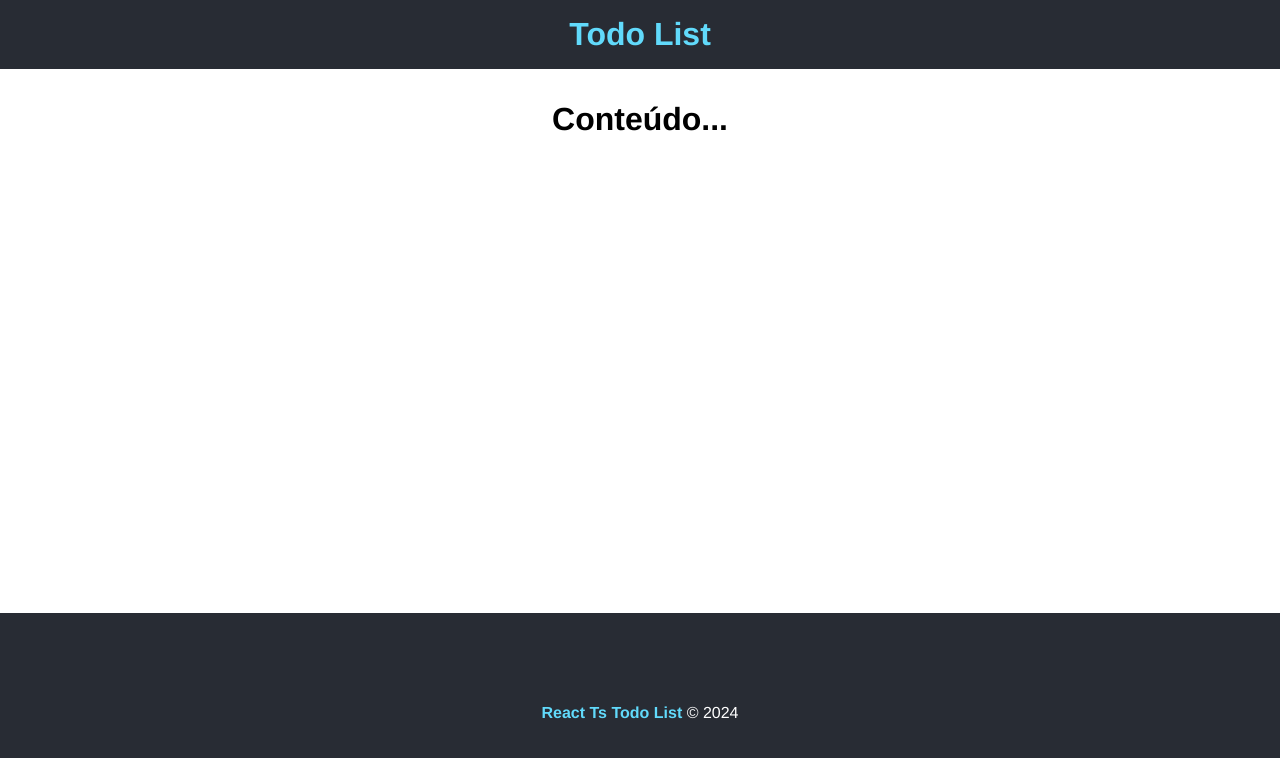
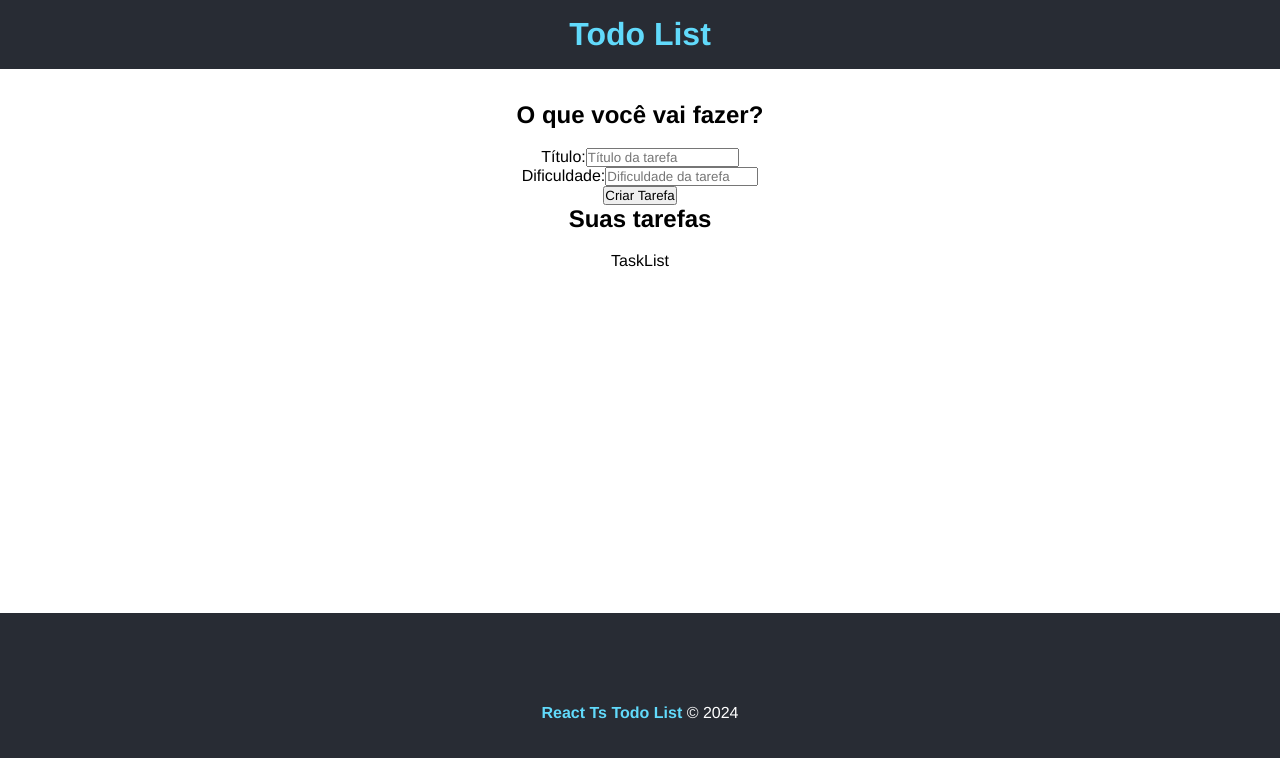
Before and after one commit to alexandrerogeriosn93/project-react-typescript-todo-list, a React (Vite) app: page / in a window 1280 px wide. Shown: the top 758 px of the page. Built offline with nearby package versions, Linux system fonts and the light colour scheme.

Commit message:
feat: create component TaskForm

```diff
--- a/index.html
+++ b/index.html
@@ -1,10 +1,14 @@
-<!DOCTYPE html>
+<!doctype html>
 <html lang="en">
   <head>
     <meta charset="UTF-8" />
     <link rel="icon" type="image/svg+xml" href="/vite.svg" />
     <meta name="viewport" content="width=device-width, initial-scale=1.0" />
     <title>Todo React</title>
+    <link
+      rel="stylesheet"
+      href="https://cdn.jsdelivr.net/npm/bootstrap-icons@1.11.3/font/bootstrap-icons.min.css"
+    />
   </head>
   <body>
     <div id="root"></div>
--- a/src/App.tsx
+++ b/src/App.tsx
@@ -1,13 +1,22 @@
 import styles from "./App.module.css";
 import Footer from "./components/Footer";
 import Header from "./components/Header";
+import TaskForm from "./components/TaskForm";
+import TaskList from "./components/TaskList";
 
 function App() {
   return (
     <div className="App">
       <Header />
       <main className={styles.main}>
-        <h1>Conteúdo...</h1>
+        <div>
+          <h2>O que você vai fazer?</h2>
+          <TaskForm btnText="Criar Tarefa" />
+        </div>
+        <div>
+          <h2>Suas tarefas</h2>
+          <TaskList />
+        </div>
       </main>
       <Footer />
     </div>
--- /dev/null
+++ b/src/components/TaskForm.tsx
@@ -0,0 +1,33 @@
+import styles from "./TaskForm.module.css";
+
+type Props = {
+  btnText: string;
+};
+
+const TaskForm = ({ btnText }: Props) => {
+  return (
+    <form>
+      <div>
+        <label htmlFor="title">Título:</label>
+        <input
+          type="text"
+          name="title"
+          id="title"
+          placeholder="Título da tarefa"
+        />
+      </div>
+      <div>
+        <label htmlFor="difficulty">Dificuldade:</label>
+        <input
+          type="text"
+          name="difficulty"
+          id="difficulty"
+          placeholder="Dificuldade da tarefa"
+        />
+      </div>
+      <input type="submit" value={btnText} />
+    </form>
+  );
+};
+
+export default TaskForm;
--- /dev/null
+++ b/src/components/TaskList.tsx
@@ -0,0 +1,13 @@
+import styles from "./TaskList.module.css";
+
+type Props = {};
+
+const TaskList = (props: Props) => {
+  return (
+    <div>
+      <p>TaskList</p>
+    </div>
+  );
+};
+
+export default TaskList;
```
Also changed, not shown: src/components/TaskForm.module.css (added), src/components/TaskList.module.css (added).
